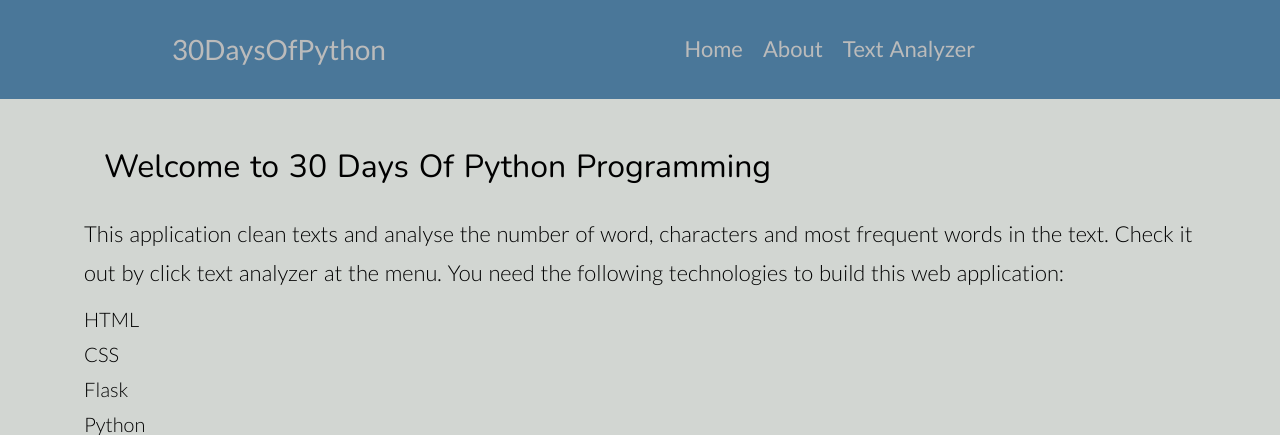
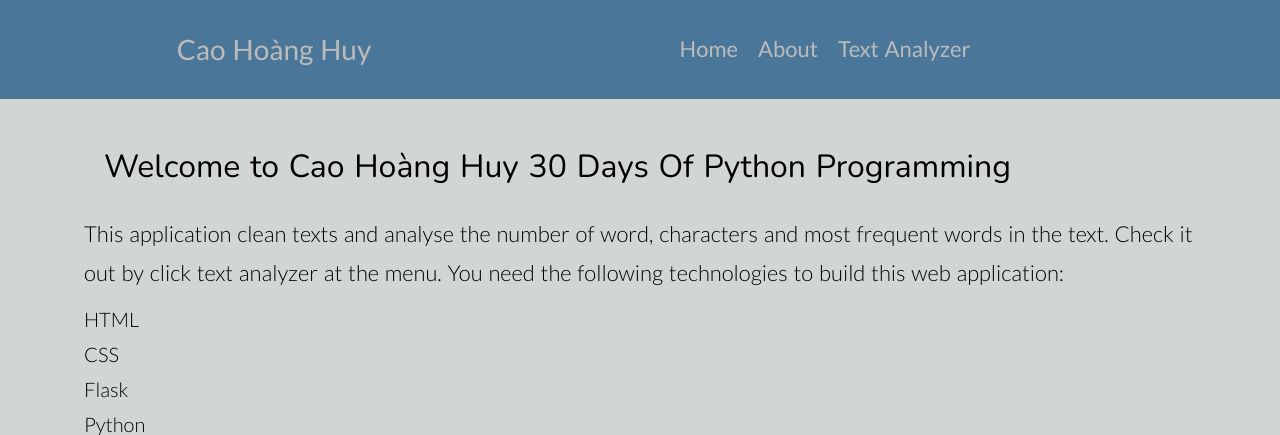
Before and after one commit to hoanghuychh/demoFlask, a Flask app: page / in a window 1280 px wide. Shown: the top 435 px of the page. Run offline with Flask 2, Linux system fonts and the light colour scheme.

Commit message:
edit text

```diff
--- a/templates/about.html
+++ b/templates/about.html
@@ -1,6 +1,6 @@
 {% extends 'layout.html' %} {% block content %}
 <div class="container">
-  <h1>About {{name}}</h1>
+  <h1>About Cao Hoàng Huy {{name}}</h1>
   <p>
     This is a 30 days of python programming challenge. If you have been coding
     this far, you are awesome. Congratulations for the job well done!
--- a/templates/home.html
+++ b/templates/home.html
@@ -1,6 +1,6 @@
 {% extends 'layout.html' %} {% block content %}
 <div class="container">
-  <h1>Welcome to {{name}}</h1>
+  <h1>Welcome to Cao Hoàng Huy  {{name}}</h1>
   <p>
     This application clean texts and analyse the number of word, characters and
     most frequent words in the text. Check it out by click text analyzer at the
--- a/templates/layout.html
+++ b/templates/layout.html
@@ -12,9 +12,9 @@
       href="{{ url_for('static', filename='css/main.css') }}"
     />
     {% if title %}
-    <title>30 Days of Python - {{ title}}</title>
+    <title>Cao Hoàng Huy - {{ title}}</title>
     {% else %}
-    <title>30 Days of Python</title>
+    <title>Demo 30 Days of Python</title>
     {% endif %}
   </head>
 
@@ -22,7 +22,7 @@
     <header>
       <div class="menu-container">
         <div>
-          <a class="brand-name nav-link" href="/">30DaysOfPython</a>
+          <a class="brand-name nav-link" href="/">Cao Hoàng Huy</a>
         </div>
         <ul class="nav-lists">
           <li class="nav-list">
--- a/templates/post.html
+++ b/templates/post.html
@@ -1,5 +1,6 @@
 {% extends 'layout.html' %} {% block content %}
 <div class="container">
+  <h1>Cao Hoàng Huy </h1>
   <h1>Text Analyzer</h1>
   <form action="https://thirtydaysofpython-v1.herokuapp.com/post" method="POST">
     <div>
```
